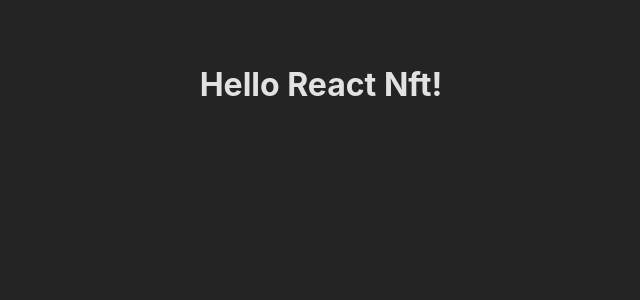
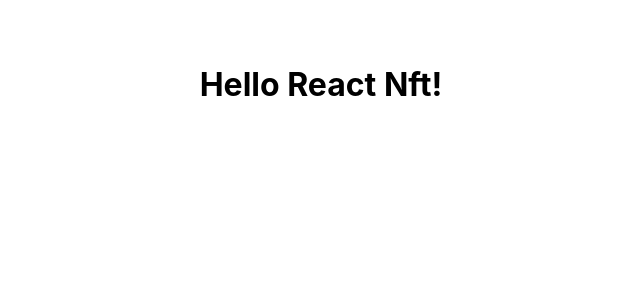
Before and after one commit to Marcofa87/NFT-product-preview, a React (Vite) app: page / in a window 1280 px wide. Shown: the top 300 px of the page, without its empty margins (319-959 px from the left). Built offline with nearby package versions, Linux system fonts and the light colour scheme.

Commit message:
styled main architecure of the layout

```diff
--- a/src/index.css
+++ b/src/index.css
@@ -1,11 +1,20 @@
+@import url("https://fonts.googleapis.com/css2?family=Outfit:wght@100..900&display=swap");
+
 :root {
   font-family: Inter, system-ui, Avenir, Helvetica, Arial, sans-serif;
   line-height: 1.5;
   font-weight: 400;
-
-  color-scheme: light dark;
-  color: rgba(255, 255, 255, 0.87);
-  background-color: #242424;
+  --main-backgorund: hsl(217, 54%, 11%);
+  --card-backgorund: hsl(216, 50%, 16%);
+  --neutral-line: hsl(215, 32%, 27%);
+  --neutral-white: hsl(0, 0%, 100%);
+  --primary-color-soft-blue: hsl(215, 51%, 70%);
+  --primary-color-cyan: hsl(178, 100%, 50%);
+  --font-size: 18px;
+  --font-family-outfit: Outfit, sans-serif;
+  --font-weigth-300: 300;
+  --font-weigth-400: 400;
+  --font-weigth-600: 600;
 
   font-synthesis: none;
   text-rendering: optimizeLegibility;
```
